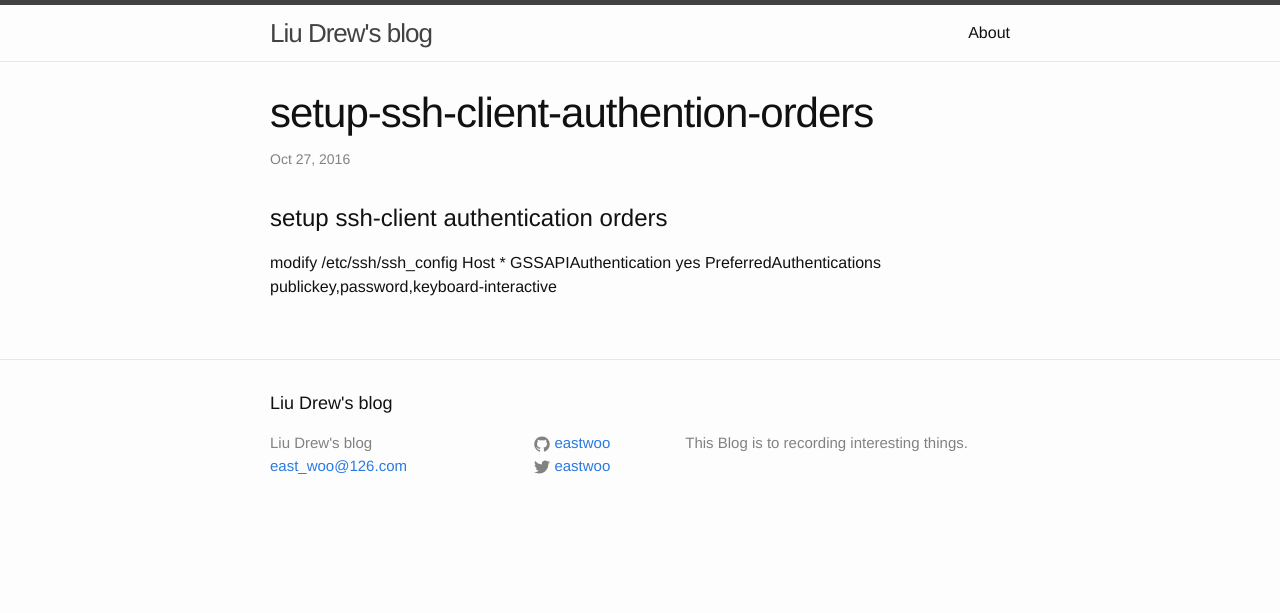
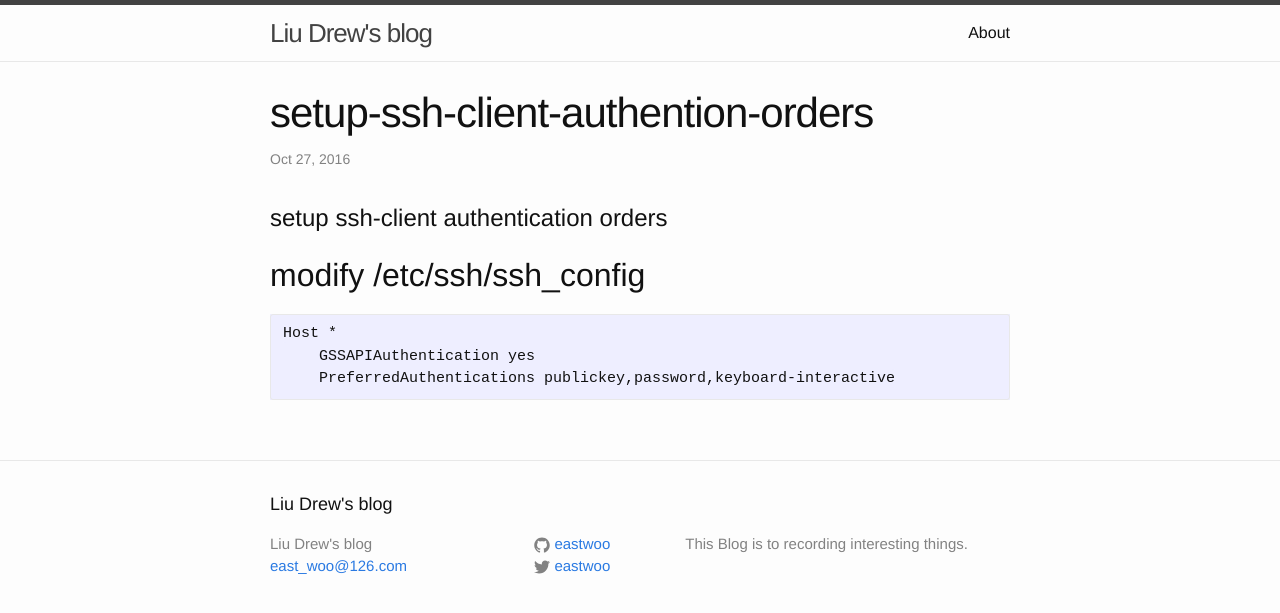
Before and after one commit to eastwoo/eastwoo.github.io, a Jekyll site: the page built from _posts/2016-10-28-setup-ssh-client-authention-orders.markdown, in a window 1280 px wide. Shown: the top 613 px of the page. Built offline with Jekyll 4.4.1, drawn with Linux system fonts in a browser that asks for light colours.

```diff
--- a/_posts/2016-10-28-setup-ssh-client-authention-orders.markdown
+++ b/_posts/2016-10-28-setup-ssh-client-authention-orders.markdown
@@ -6,7 +6,8 @@ date:  2016-10-27 13:03:58
 
 # setup ssh-client authentication orders
 
-modify /etc/ssh/ssh_config
+## modify /etc/ssh/ssh_config
+
     Host *
         GSSAPIAuthentication yes
         PreferredAuthentications publickey,password,keyboard-interactive
```
